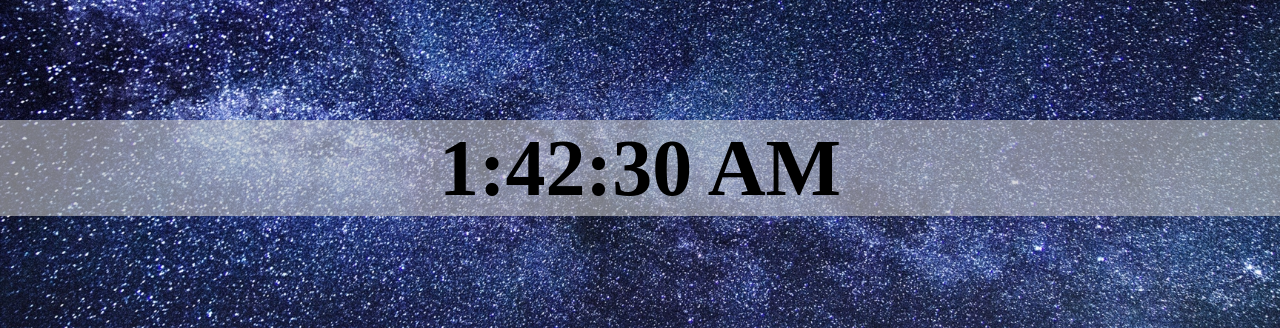
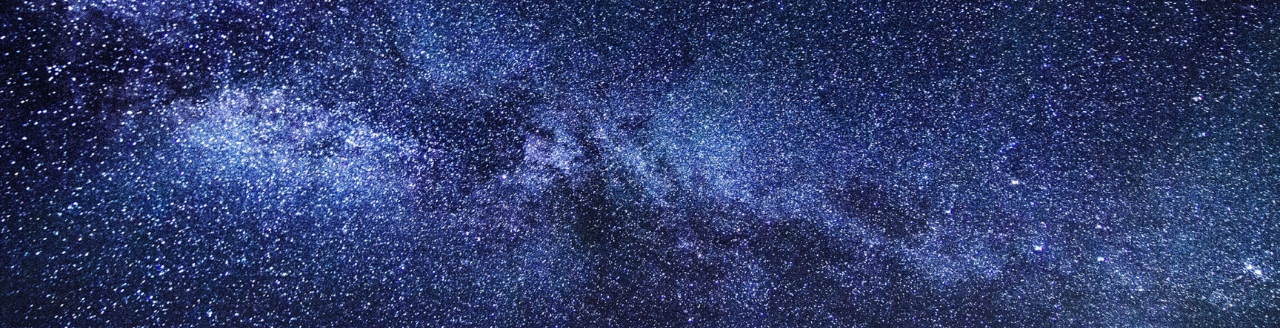
Before and after one commit to ConnorBrookfield/Homepage.js, a plain HTML site: page index.html in a window 1280 px wide. Shown: the top 328 px of the page. Drawn offline with nearby package versions, Linux system fonts and the light colour scheme.

Commit message:
Removed Current time feature

```diff
--- a/index.html
+++ b/index.html
@@ -4,7 +4,7 @@
 <meta charset="utf-8">
 
 <head>
-    <title>_\|/_ * * Home * * _\|/_</title>
+    <title>_\|/_ Home _\|/_</title>
     <link rel="stylesheet" href="styles.css" />
     <link rel="stylesheet" href="https://cdn.jsdelivr.net/npm/@ionic/core/css/ionic.bundle.css" />
     <script src="index.js"></script>
--- a/index.js
+++ b/index.js
@@ -1,8 +1,10 @@
+//Submit Search Function
 function submitSearch() {
     var checkedBox = document.querySelector('input[name=filters]:checked').value
     var url;
     var searchText = document.getElementById("searchQuery").value;
 
+    //Page Redirection logic
     switch (checkedBox) {
         case "duck":
             url = "http://www.duckduckgo.com/?q=" + searchText;
@@ -24,12 +26,7 @@ function submitSearch() {
             break;
     }
 
+    //Redirecting the page to the desired result
     window.location.href = url;
     alert("Searching...");
 }
-
-window.onload = function currentTime(){
-    var d = new Date();
-    document.getElementById("clock").innerText = d.toLocaleTimeString();
-    setInterval(currentTime, 1000);
-}
```
